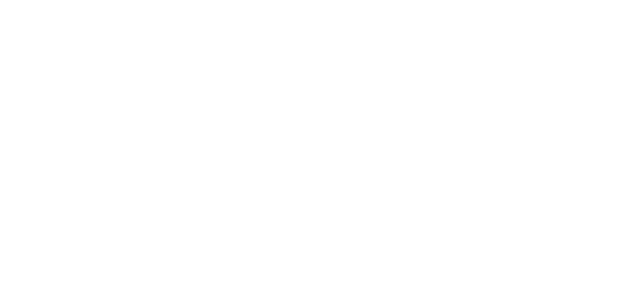
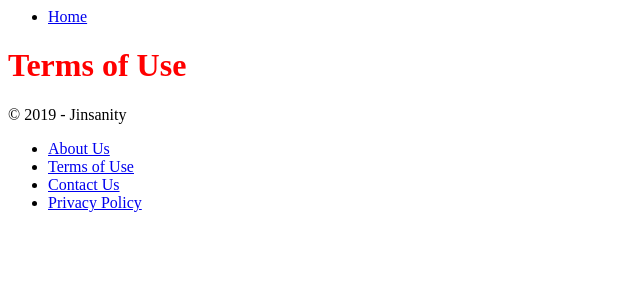
Before and after one commit to jinsanity07git/uFlask, a Flask app: page /terms in a window 1280 px wide. Before the commit the part shown is empty. Shown: the top 300 px of the page, without its empty margins (0-640 px from the left). Run offline with Flask 2, Linux system fonts and the light colour scheme.

Commit message:
18 connecting pages together

```diff
--- a/templates/layouts/master1.html
+++ b/templates/layouts/master1.html
@@ -10,8 +10,7 @@
         </head>
         <nav>
             <ul>
-                <li> <a href="#" >Home</a></li>
-                <li> <a href="#" >News</a></li>
+                <li> <a href="/" >Home</a></li>
             </ul>
         </nav>
 
@@ -20,6 +19,12 @@
 
         <footer>
             &copy; 2019 - Jinsanity
+            <ul>
+                <li> <a href="/about" >About Us</a></li>
+                <li> <a href="/terms" >Terms of Use</a></li>
+                <li> <a href="/contact" >Contact Us</a></li>
+                <li> <a href="/privacy" >Privacy Policy</a></li>
+            </ul>
         </footer>
         <!-- <script src="static/js/main.js"></script> -->
     </body>
--- a/templates/terms.html
+++ b/templates/terms.html
@@ -0,0 +1,7 @@
+{% extends 'layouts/master1.html' %}
+
+{% block content %}
+<h1> {{title}} </h1>
+
+
+{% endblock  %}
```
Also changed, not shown: templates/privacy.html (added, +7 -0 lines).
